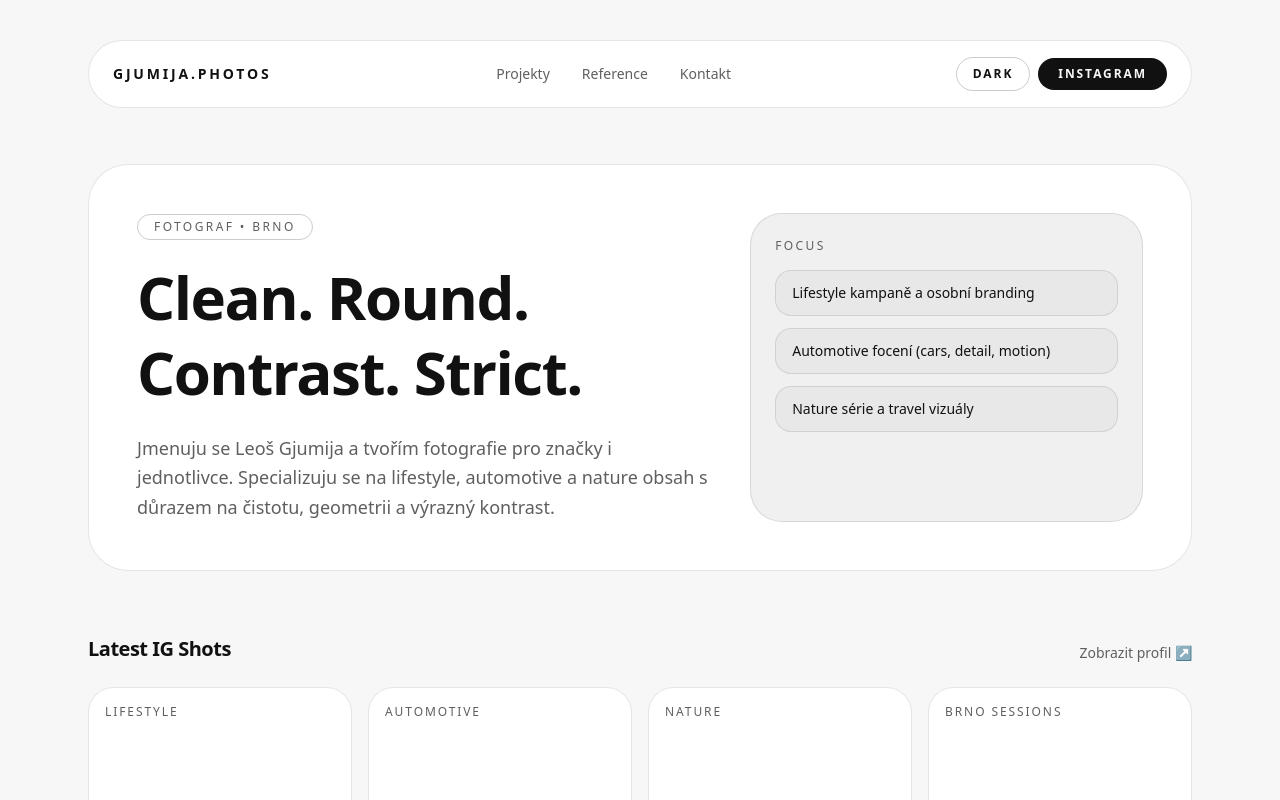
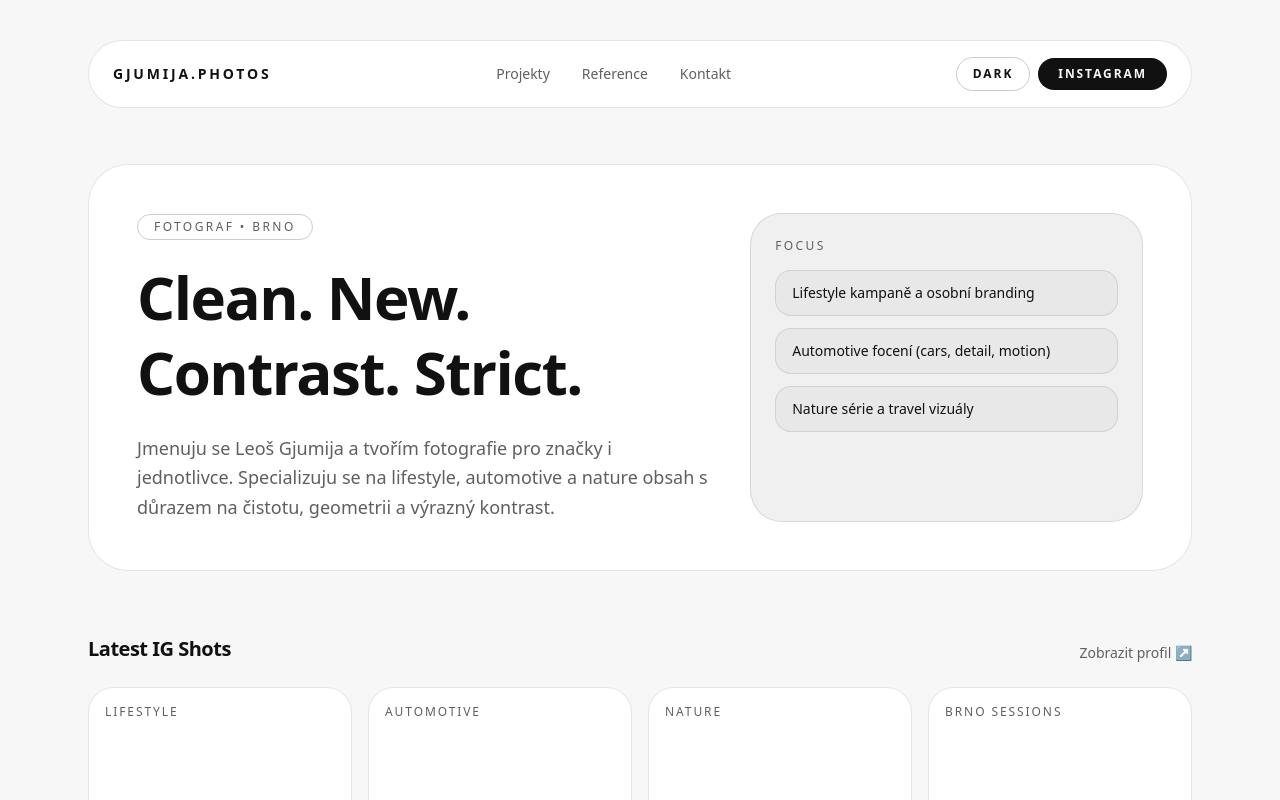
Before and after one commit to gjumle/gjumijav2, a Next.js app in the folder gjumija.photos/: page / in a window 1280 px wide. Shown: the top 800 px of the page. Built offline with nearby package versions, Linux system fonts and the light colour scheme.

Commit message:
Update page.tsx

```diff
--- a/gjumija.photos/app/page.tsx
+++ b/gjumija.photos/app/page.tsx
@@ -136,7 +136,7 @@ export default function Home() {
               Fotograf • Brno
             </p>
             <h1 className="mb-6 text-4xl font-semibold leading-tight tracking-tight md:text-6xl">
-              Clean. Round.
+              Clean. New.
               <br />
               Contrast. Strict.
             </h1>
```
